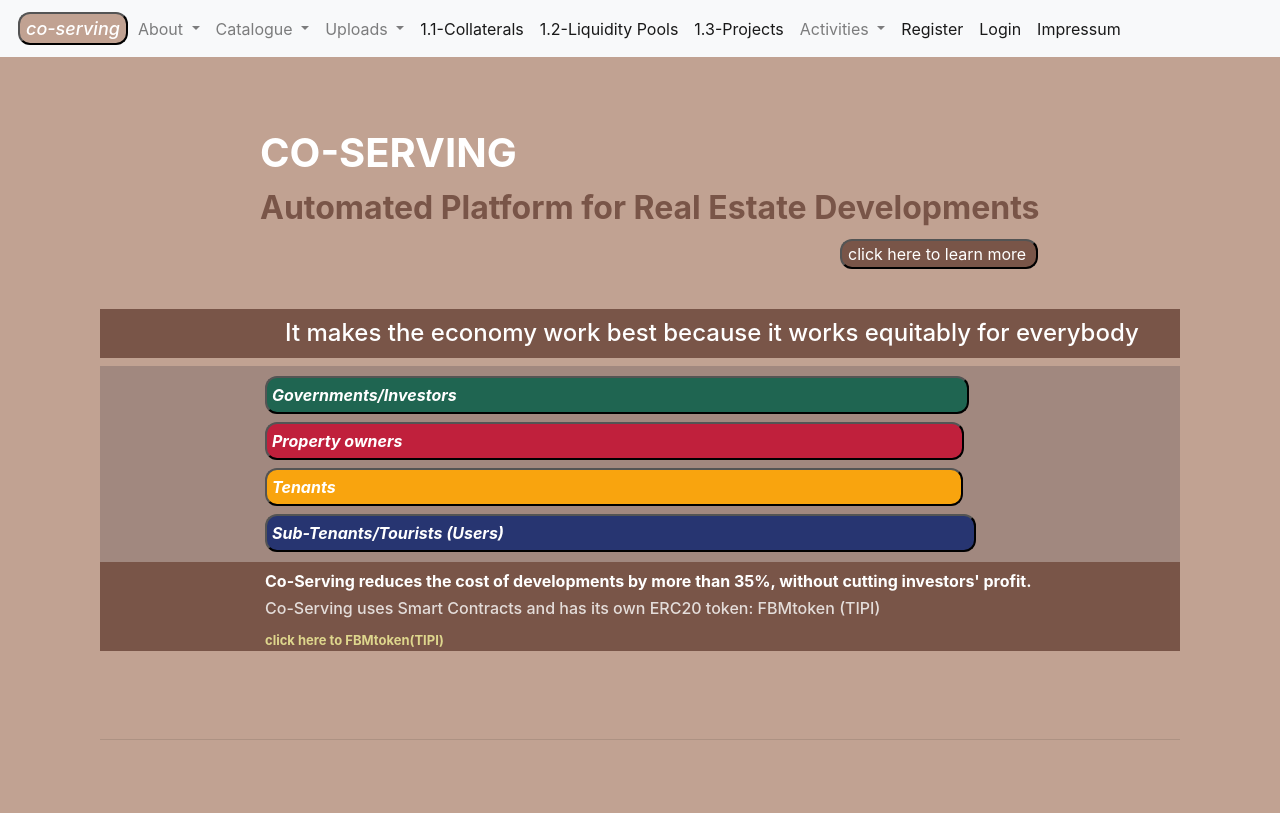
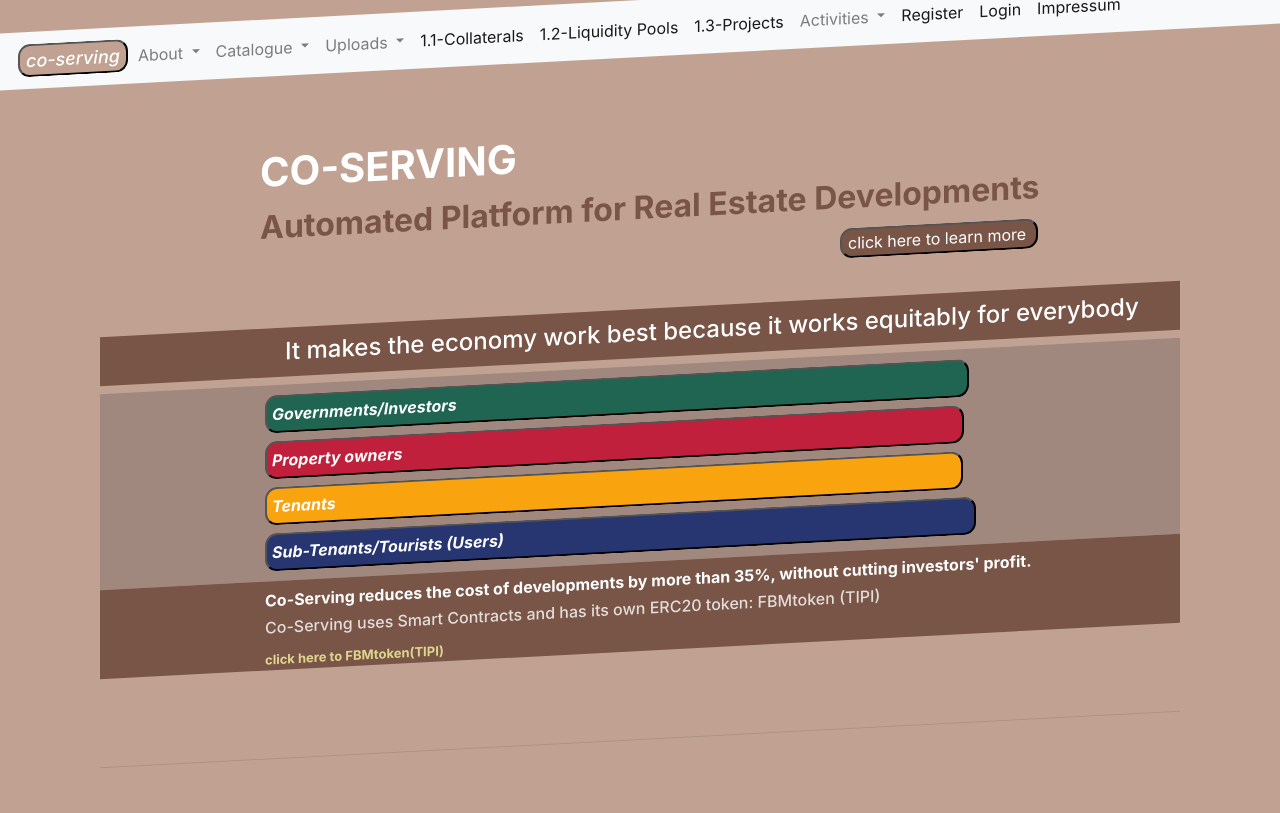
Before and after one commit to marco872/coserving, a Django app: page / in a window 1280 px wide. Before the commit the page ends 740 px from the top, so only its background shows below. Run offline with Django 3.2, Linux system fonts and the light colour scheme; some libraries are stand-ins or nearby versions.

Commit message:
tilt home

```diff
--- a/co_servings/templates/co_servings/home.html
+++ b/co_servings/templates/co_servings/home.html
@@ -68,11 +68,16 @@ h6 {
 
 
 
-<body style="background-color: #c1a292;">
+<body style="background-color: #c1a292;  transform: skewY(-3deg);
+                                             -webkit-transform: skewY(-3deg);
+                                             -moz-transform: skewY(-3deg);
+                                             -ms-transform: skewY(-3deg);">
 
 
 
-<div class="container" style="background-color: #c1a292; ">
+<div class="container" style="background-color: #c1a292;
+
+                                              ">
 
 
 
```
